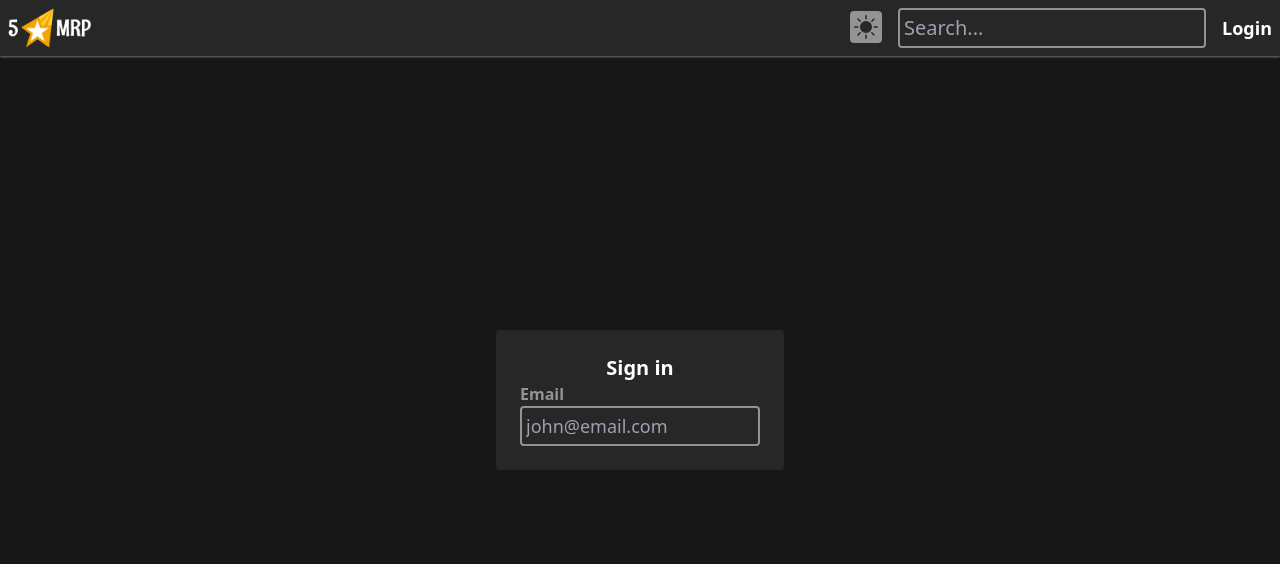
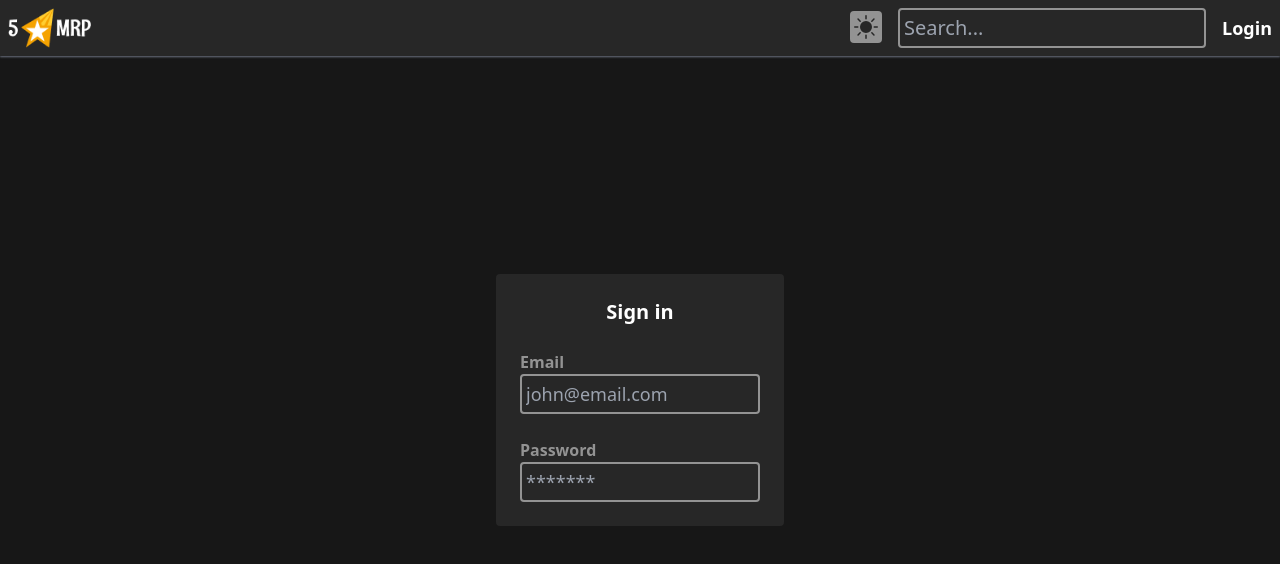
Before and after one commit to namnhph14356/DuAnThucTap_Nhom_2-1, a React (Create React App) app in the folder frontend/: page / in a window 1280 px wide. Shown: the top 564 px of the page. Built offline with nearby package versions, Linux system fonts and the light colour scheme; the HTML template or start-up script is replaced by a standard one.

Commit message:
XTTN2-31 [Client] Refactoring Signin Form

```diff
--- a/frontend/src/components/auth/Signin.jsx
+++ b/frontend/src/components/auth/Signin.jsx
@@ -1,31 +1,16 @@
 import React from "react";
 import Container from "../Container";
+import FormInput from "../form/FormInput";
+import Title from "../form/Title";
 
 export default function Signin() {
   return (
     <div className="fixed inset-0 bg-primary -z-10 flex justify-center items-center">
       <Container>
-        <form className="bg-secondary rounded p-6 w-72">
-          <h1 className="text-xl text-white font-semibold text-center">
-            Sign in
-          </h1>
-          <div className="flex flex-col-reverse">
-            <input
-              type="text"
-              id="email"
-              className="bg-transparent rounded border-2
-            border-dark-subtle w-full text-lg outline-none
-            focus:border-white p-1 text-white peer transition"
-              placeholder="john@email.com"
-            />
-            <label
-              className="font-semibold text-dark-subtle
-              peer-focus:text-white transition self-start"
-              htmlFor="email"
-            >
-              Email
-            </label>
-          </div>
+        <form className="bg-secondary rounded p-6 w-72 space-y-6">
+          <Title>Sign in</Title>
+          <FormInput label="Email" placeholder="john@email.com" name="email"/>
+          <FormInput label="Password" placeholder="*******" name="password"/>
         </form>
       </Container>
     </div>
--- /dev/null
+++ b/frontend/src/components/form/FormInput.jsx
@@ -0,0 +1,24 @@
+import React from 'react'
+
+export default function FormInput({ name, label, placeholder, ...rest }) {
+  return (
+    <div className="flex flex-col-reverse">
+    <input
+      id={name}
+      name={name}
+      className="bg-transparent rounded border-2
+    border-dark-subtle w-full text-lg outline-none
+    focus:border-white p-1 text-white peer transition"
+      placeholder={placeholder}
+      {...rest}
+    />
+    <label
+      className="font-semibold text-dark-subtle
+      peer-focus:text-white transition self-start"
+      htmlFor={name}
+    >
+      {label}
+    </label>
+  </div>
+  )
+}
--- /dev/null
+++ b/frontend/src/components/form/Title.jsx
@@ -0,0 +1,9 @@
+import React from 'react'
+
+export default function Title({ children }) {
+  return (
+    <h1 className="text-xl text-white font-semibold text-center">
+    { children }
+    </h1>
+  )
+}
```
